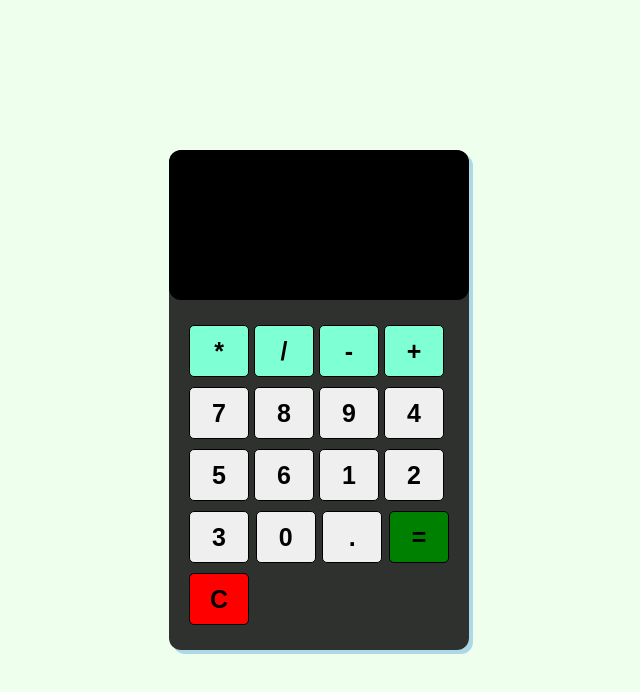
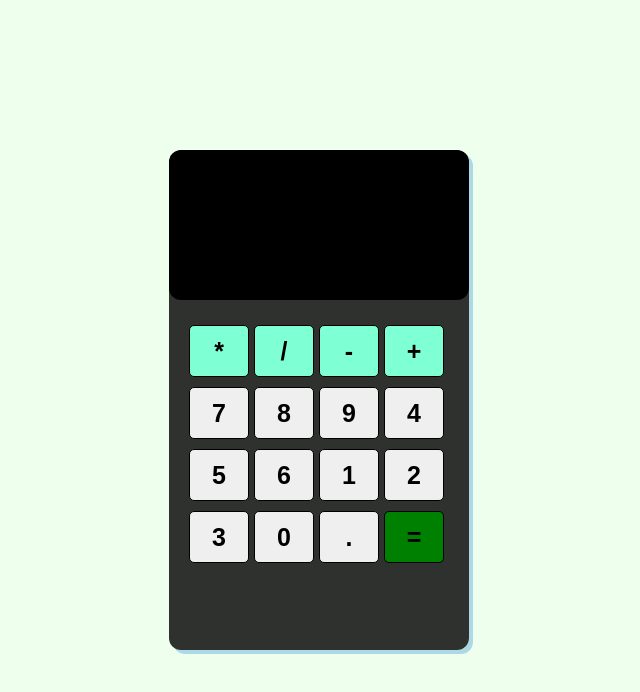
Before and after one commit to ANUPAMDHAKAD/calculator, a plain HTML site: page index.html in a window 1280 px wide. Shown: the whole page, without its empty margins (321-961 px from the left). Drawn offline with Linux system fonts and the light colour scheme.

Commit message:
some change

```diff
--- a/index.html
+++ b/index.html
@@ -35,7 +35,7 @@
             <button type="button" class="btn" data-num="0">0</button>
             <button type="button" class="btn" data-num=".">.</button>
             <button type="button" class="btn-grey btn-equal" >=</button>
-            <button type="button" class="btn-grey btn-clear" >C</button>
+            <!-- <button type="button" class="btn-grey btn-clear" >C</button> -->
             <br>
 
 
```
